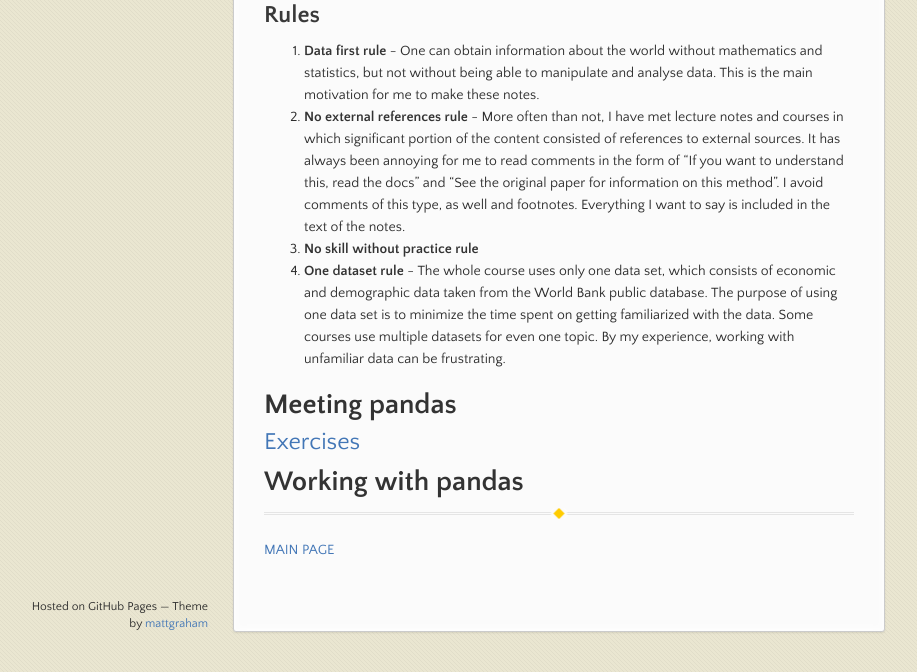
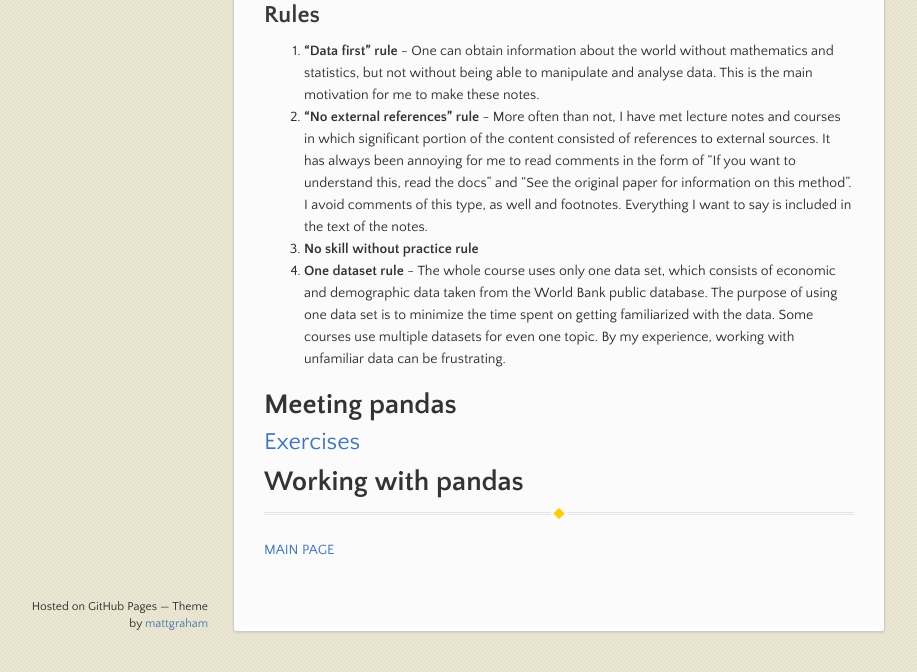
Before and after one commit to soukupmarek-edin/soukupmarek-edin.github.io, a Jekyll site: the page built from data_analysis/data_analysis_main.md, in a window 1280 px wide and 1216 px high, cut to the strip 544-1216 px from the top of the window. Shown: the whole strip, without its empty margins (82-999 px from the left). Built offline with Jekyll 4.4.1, drawn with Linux system fonts in a browser that asks for light colours; Markdown is read by kramdown in place of the engine named in the settings.

```diff
--- a/data_analysis/data_analysis_main.md
+++ b/data_analysis/data_analysis_main.md
@@ -12,8 +12,8 @@ layout: data_analysis_index
 
 ## Rules
 
-1. **Data first rule** - One can obtain information about the world without mathematics and statistics, but not without being able to manipulate and analyse data. This is the main motivation for me to make these notes.
-1. **No external references rule** - More often than not, I have met lecture notes and courses in which significant portion of the content consisted of references to external sources. It has always been annoying for me to read comments in the form of "If you want to understand this, read the docs" and  "See the original paper for information on this method". I avoid comments of this type, as well and footnotes. Everything I want to say is included in the text of the notes.
+1. **"Data first" rule** - One can obtain information about the world without mathematics and statistics, but not without being able to manipulate and analyse data. This is the main motivation for me to make these notes.
+1. **"No external references" rule** - More often than not, I have met lecture notes and courses in which significant portion of the content consisted of references to external sources. It has always been annoying for me to read comments in the form of "If you want to understand this, read the docs" and  "See the original paper for information on this method". I avoid comments of this type, as well and footnotes. Everything I want to say is included in the text of the notes.
 1. **No skill without practice rule**
 1. **One dataset rule** - The whole course uses only one data set, which consists of economic and demographic data taken from the World Bank public database. The purpose of using one data set is to minimize the time spent on getting familiarized with the data. Some courses use multiple datasets for even one topic. By my experience, working with unfamiliar data can be frustrating.
 
```
